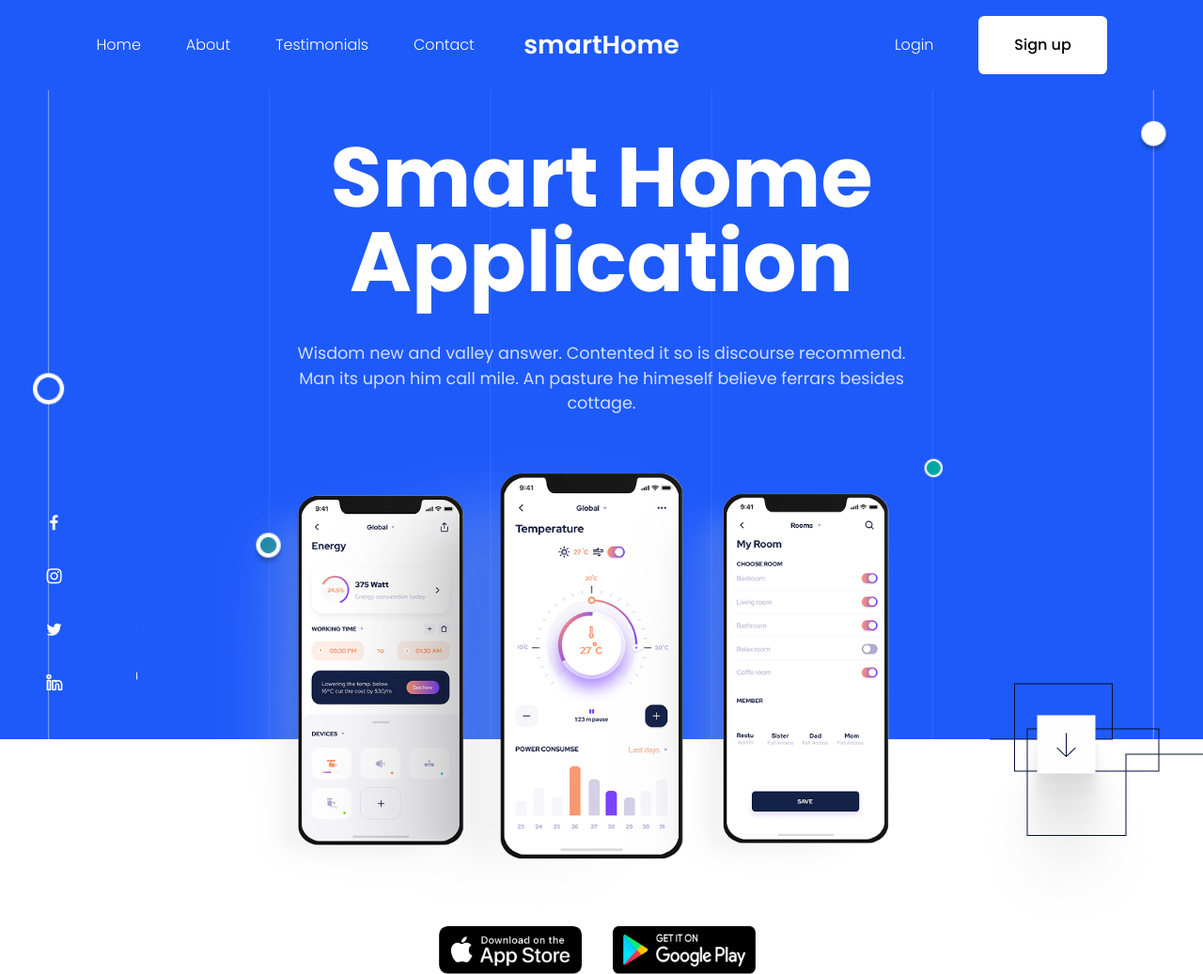
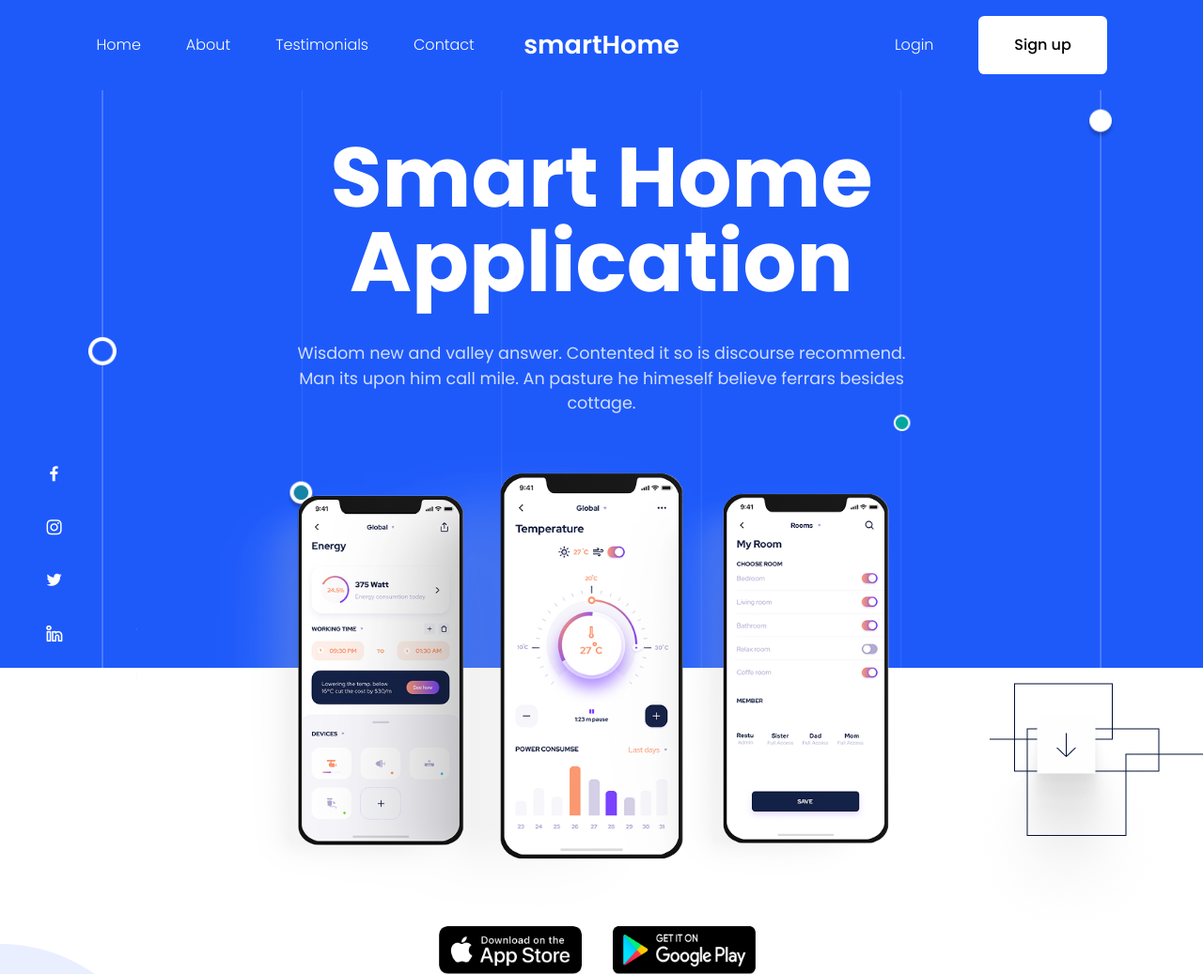
Before and after one commit to saumyasargam/Ecell-R1-webdev, a plain HTML site: page index.html in a window 1280 px wide. Shown: the top 1037 px of the page at 94% size. Drawn offline with nearby package versions, Linux system fonts and the light colour scheme.

Commit message:
update style

```diff
--- a/style.css
+++ b/style.css
@@ -147,7 +147,7 @@ nav button {
 .background-image {
     position: absolute;
     width: 100%;
-    height: 62%;
+    height: 56%;
     background: url('images/Rectangle\ 1.png') no-repeat top center/cover;
 }
 
```
